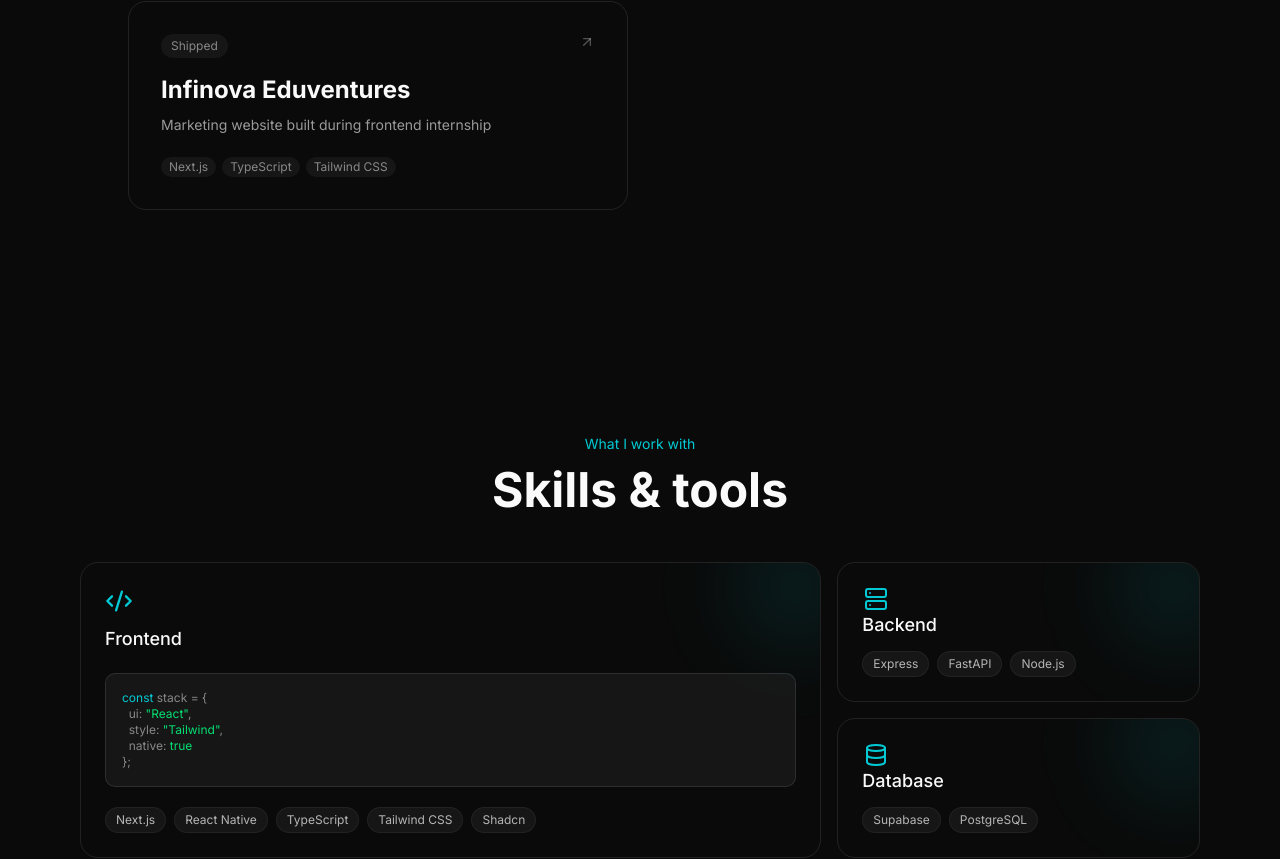
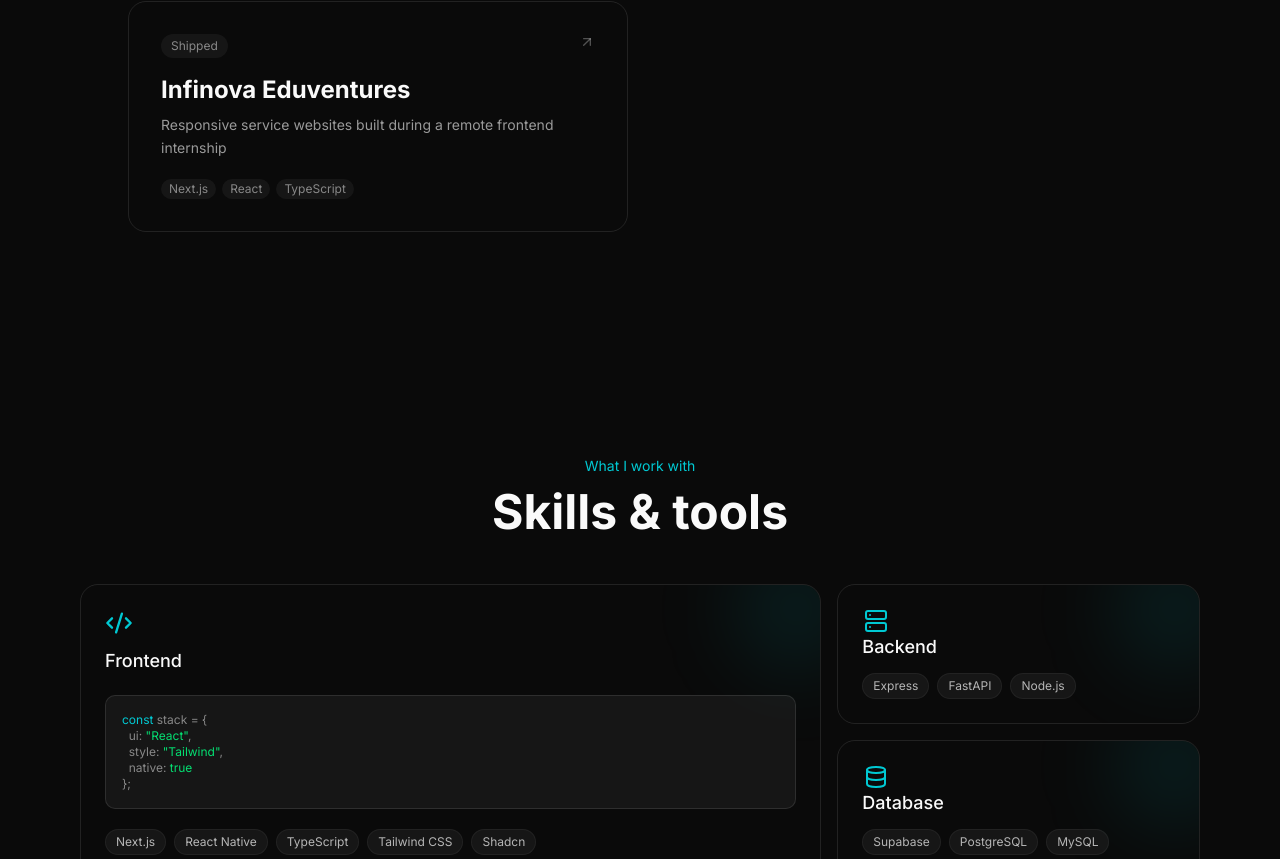
Before and after one commit to Dishon11/Portfolio, a Next.js app: page / in a window 1280 px wide. Shown: the part 1581-2440 px from the top of the page. Built offline with nearby package versions, Linux system fonts and the light colour scheme; no server answers.

Commit message:
Add resume PDF

```diff
--- a/app/layout.tsx
+++ b/app/layout.tsx
@@ -17,7 +17,7 @@ const inter = Inter({ subsets: ["latin"] });
 export const metadata: Metadata = {
   title: "Dishon | Full-Stack Developer",
   description:
-    "React Native & Full-Stack Developer — Expo, Supabase, Node.js, FastAPI",
+    "React Native & Full-Stack Developer — Expo, Supabase, Node.js, Express.js, FastAPI",
 };
 
 // This component wraps EVERY page in your site
@@ -29,10 +29,10 @@ export default function RootLayout({
   return (
     <html lang="en" className={cn("dark", "font-sans", geist.variable)}>
       <body className={`${inter.className} bg-background text-foreground`}>
-        <AnimatedBackground/>
+        <AnimatedBackground />
         <CursorGlow />
-        <ClickSpark/>
-        <Navbar/>
+        <ClickSpark />
+        <Navbar />
         {children}
       </body>
     </html>
--- a/app/projects/infinova/page.tsx
+++ b/app/projects/infinova/page.tsx
@@ -10,19 +10,19 @@ export default function CompanySitePage() {
 
   const work = [
     {
-      title: "Built pages to spec under real deadlines",
+      title: "Built multiple service websites from design to production",
       detail:
-        "Translated design references into responsive, production-ready pages within a one-month internship timeline, working directly against delivery expectations rather than a practice project.",
+        "Translated design references into responsive, functional websites for several services offered by the company, working within a one-month internship timeline against real delivery expectations.",
     },
     {
-      title: "Component-driven development",
+      title: "Reusable component system",
       detail:
-        "Built reusable UI components with shadcn/ui and Tailwind, keeping the codebase consistent and easy to extend as new pages were added.",
+        "Built reusable React/Next.js components shared across the different service pages, cutting development time by 40% and improving long-term maintainability by 80%.",
     },
     {
-      title: "Responsive-first layout",
+      title: "Responsive-first across all pages",
       detail:
-        "Every page was built mobile-first and verified across breakpoints, since the site needed to work reliably on both desktop and mobile traffic.",
+        "Every site was built mobile-first and verified across breakpoints, ensuring consistent experience across the different service offerings.",
     },
   ];
 
@@ -39,8 +39,8 @@ export default function CompanySitePage() {
         Infinova Eduventures
       </h1>
       <p className="text-lg text-foreground/70 max-w-2xl mb-2">
-        A production company website built during a one-month web development
-        internship.
+        Responsive websites built for multiple company services during a remote
+        frontend internship.
       </p>
       <span className="inline-block text-xs px-3 py-1 rounded-full bg-accent/10 text-accent mt-4">
         Shipped
@@ -49,9 +49,8 @@ export default function CompanySitePage() {
       <section className="mt-16">
         <h2 className="text-2xl font-bold mb-3">My role</h2>
         <p className="text-foreground/70 max-w-2xl">
-          Web developer — built pages and components to spec, working
-          within an existing codebase and design system under real production
-          deadlines.
+          Web developer — built pages and components to spec, working within an
+          existing codebase and design system under real production deadlines.
         </p>
       </section>
 
--- a/components/Contact.tsx
+++ b/components/Contact.tsx
@@ -62,13 +62,13 @@ export default function Contact() {
     { icon: Mail, label: "dishon110205@email.com", href: "mailto:dishon110205@email.com" },
     {
       icon: GithubIcon,
-      label: "github.com/yourusername",
-      href: "https://github.com/yourusername",
+      label: "github.com/Dishon11",
+      href: "https://github.com/Dishon11",
     },
     {
       icon: LinkedinIcon,
-      label: "linkedin.com/in/yourusername",
-      href: "https://linkedin.com/in/yourusername",
+      label: "linkedin.com/in/dishon-siddapur",
+      href: "https://www.linkedin.com/in/dishon-siddapur-01374b282",
     },
   ];
 
--- a/components/Experience.tsx
+++ b/components/Experience.tsx
@@ -14,15 +14,14 @@ const items = [
       "Sole technical co-founder — built the mobile app, backend, and admin dashboard end-to-end. RLS-secured Supabase schema, audit logging, EAS update pipeline.",
     icon: Rocket,
   },
-  {
-    role: "Frontend Development Intern",
-    org: "One-month internship",
-    period: "2026 — Completed",
-    status: "Completed",
-    detail:
-      "Built production interfaces with Next.js, TypeScript, Tailwind CSS, and shadcn/ui under real delivery constraints.",
-    icon: Code,
-  },
+{
+  role: "Web Developer Intern",
+  org: "Infinova (Remote)",
+  period: "Jan 2026 — Feb 2026",
+  status: "Completed",
+  detail: "Built responsive websites for the company's services, translating designs into functional pages. Built reusable React/Next.js components, cutting dev time by 40% and improving maintainability by 80%.",
+  icon: Code,
+},
   {
     role: "Board Member",
     org: "Innovation and Incubation Cell",
--- a/components/Navbar.tsx
+++ b/components/Navbar.tsx
@@ -2,6 +2,7 @@
 "use client";
 
 import { useState } from "react";
+import Image from "next/image";
 import Link from "next/link";
 import { motion, AnimatePresence } from "framer-motion";
 
@@ -20,9 +21,9 @@ export default function Navbar() {
       <div className="flex items-center justify-between px-6 md:px-20 py-4">
         <Link href="/" className="flex items-center gap-2.5 font-bold text-lg">
           {/* Logo slot — drop your logo image/svg here later */}
-          <div className="w-8 h-8 rounded-lg bg-accent/10 border border-accent/20 flex items-center justify-center flex-shrink-0">
-            {/* <Image src="/logo.svg" alt="Logo" width={20} height={20} /> */}
-          </div>
+          {/* <div className="w-8 h-8 rounded-lg bg-accent/10 border border-accent/20 flex items-center justify-center flex-shrink-0"> */}
+            <Image src="/djs_logo.png" alt="Logo" width={31} height={30} />
+          {/* </div> */}
           Dishon John Siddapur<span className="text-accent">.</span>
         </Link>
 
--- a/components/Skills.tsx
+++ b/components/Skills.tsx
@@ -20,7 +20,7 @@ const groups = [
   {
     title: "Database",
     icon: Database,
-    items: ["Supabase", "PostgreSQL"],
+    items: ["Supabase", "PostgreSQL","MySQL"],
     span: "",
   },
   {
@@ -32,7 +32,7 @@ const groups = [
   {
     title: "Tools",
     icon: Wrench,
-    items: ["VS Code", "Git", "Zustand", "TanStack Query"],
+    items: ["VS Code", "Git", "Zustand", "TanStack Query","Postman"],
     span: "",
   },
 ];
--- a/lib/projects.ts
+++ b/lib/projects.ts
@@ -18,14 +18,14 @@ export const projects = [
     status: "Final Play Store submission in progress",
   },
   {
-    slug: "infinova",
-    title: "Infinova Eduventures", // replace with actual company/product name
-    tagline: "Marketing website built during frontend internship",
-    description:
-      "A production company website built during a one-month web development internship, focused on clean UI, responsive layout, and component-driven development.",
-    stack: ["Next.js", "TypeScript", "Tailwind CSS", "shadcn/ui"],
-    status: "Shipped",
-    role: "Web developer — built pages and components to spec under real delivery timelines.",
-  },
+  slug: "infinova",
+  title: "Infinova Eduventures",
+  tagline: "Responsive service websites built during a remote frontend internship",
+  description:
+    "Built responsive websites for multiple services offered by the company, translating designs into functional, production-ready pages. Developed reusable React/Next.js components that cut development time by 40% and improved maintainability by 80%.",
+  stack: ["Next.js", "React", "TypeScript", "Tailwind CSS"],
+  status: "Shipped",
+  role: "Web Developer Intern (Remote) — Jan 2026 to Feb 2026",
+},
   // add more projects here later, e.g. this portfolio itself
 ];
```
Also changed, not shown: public/djs_logo.png (added), 1 other file (tests, documents, lock files or other folders).
